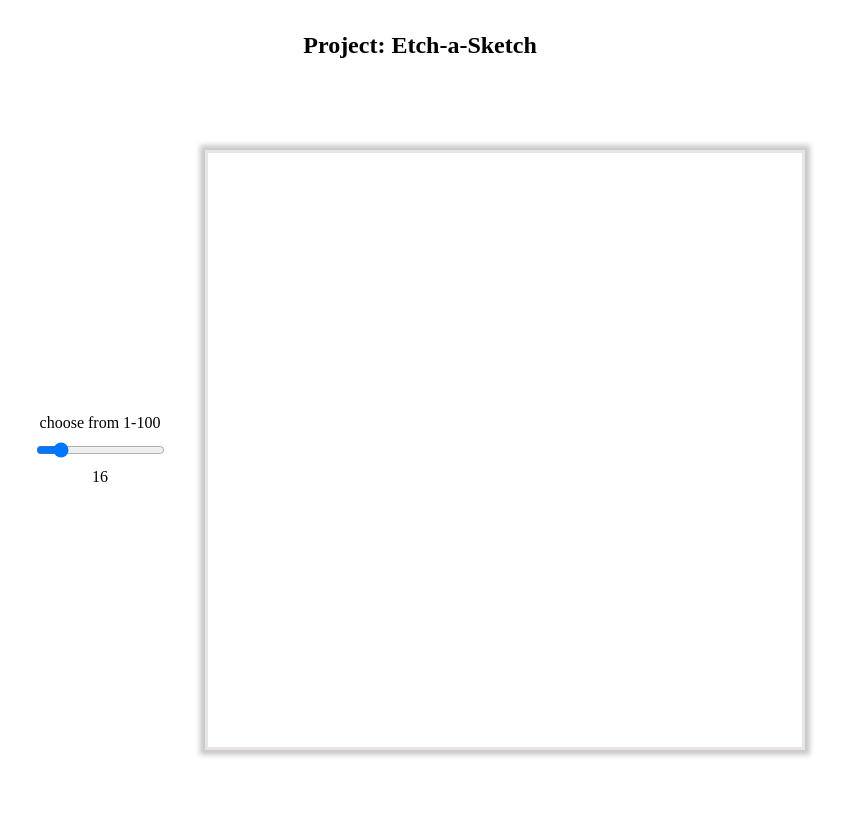
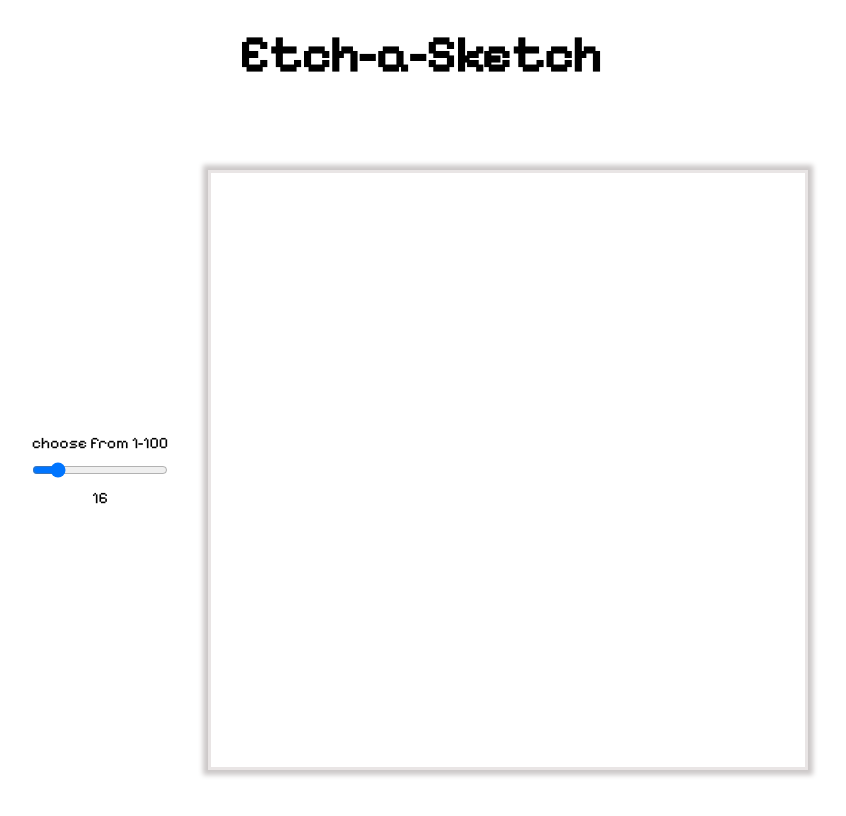
Before and after one commit to mostafa-imam/Project-Etch-a-Sketch, a plain HTML site: page index.html in a window 1280 px wide. Shown: the whole page, without its empty margins (220-1066 px from the left). Drawn offline with Linux system fonts and the light colour scheme; a web font is replaced by a local one.

Commit message:
style: Change font to Pixelify Sans

```diff
--- a/index.html
+++ b/index.html
@@ -5,11 +5,11 @@
     <meta name="viewport" content="width=device-width, initial-scale=1.0">
     <link rel="stylesheet" href="./styles.css">
     <script src="./script.js" defer></script>
-    <title>Project: Etch-a-Sketch</title>
+    <title>Etch-a-Sketch</title>
 </head>
 <body>
     <nav class="nav-bar">
-        <h1>Project: Etch-a-Sketch</h1>
+        <h1>Etch-a-Sketch</h1>
     </nav>
 
     <div class="components">
--- a/styles.css
+++ b/styles.css
@@ -1,7 +1,17 @@
+@import url('https://fonts.googleapis.com/css2?family=Jaro:opsz@6..72&family=Jersey+10&family=Pixelify+Sans&display=swap');
+
+
 * {
     box-sizing: border-box;
     margin: 0;
     padding: 0;
+}
+
+body {
+    font-family: "Pixelify Sans", sans-serif;
+    font-optical-sizing: auto;
+    font-weight: 400;
+    font-style: normal;
 }
 
 .container {
@@ -26,11 +36,12 @@
     display: flex;
     justify-content: center;
     align-items: center;
-    height: 90px;
+    height: 110px;
 }
 
 h1 {
     text-align: center;
+    font-size: 50px;
 }
 
 .components {
@@ -39,6 +50,7 @@ h1 {
     align-items: center;
     height: 90vh;
     gap: 40px;
+    flex-wrap: wrap;
 }
 
 .slider {
```
